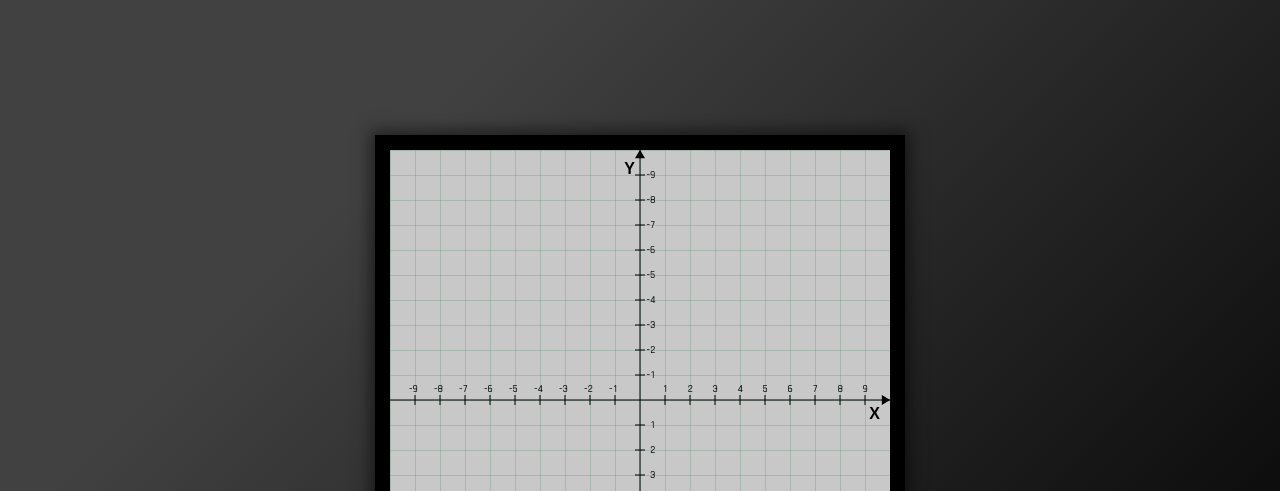
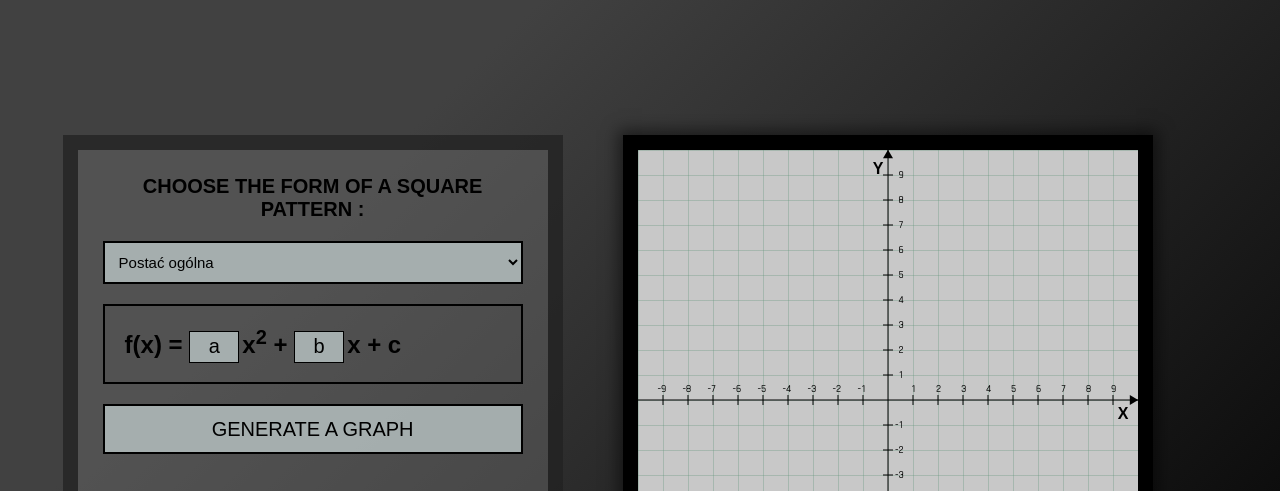
Before and after one commit to eskeemos/JAVASCRIPT, a plain HTML site: page FunkcjaKwadratowa/index.html in a window 1280 px wide. Shown: the top 491 px of the page. Drawn offline with Linux system fonts and the light colour scheme; a web font is replaced by a local one.

Commit message:
FunkcjaKwadratowa : 06/03/2021

```diff
--- a/FunkcjaKwadratowa/StyleSASS/style.scss
+++ b/FunkcjaKwadratowa/StyleSASS/style.scss
@@ -3,10 +3,11 @@
 *{
     box-sizing: border-box;
     border:none;outline: none;
-    padding: 0;margin: 0;
+    padding: 0;margin: 0;border-radius: 0;
 }
 body{
     height: 100vh;
+    padding-right: 5%;
     background-image: linear-gradient(whitesmoke,rgb(0,200,200));
     background-color: #000000;
     background-image: linear-gradient(315deg, #000000 0%, #414141 74%);
@@ -82,3 +83,70 @@ body{
         right: 51%;
     }
 }
+.form-cont{
+    border: 15px solid rgba(0, 0, 0, 0.5);
+    height: 530px;
+    width: 500px;
+    padding: 25px;
+    font-family: 'ABeeZee', sans-serif;
+    margin-right: 5%;
+    background-color: rgba(100, 100, 100, 0.5);
+    h1{
+        font-size: 20px;
+        text-transform: uppercase;
+        text-align: center;
+    }
+    select{
+        background-color: rgba(175, 185, 185, .9);
+        font-family: 'ABeeZee', sans-serif;
+        margin-top: 20px;
+        width: 100%;
+        border: 2px solid black;
+        font-size: 15px;
+        padding: 10px;
+        cursor: pointer;
+    }
+    .pattern-cont{
+
+        h2{
+            margin-top: 20px;
+            padding: 20px;
+            border: 2px solid black;
+            display: none;
+            height: 80px;
+            input[type=text]{
+                background-color: rgba(175, 185, 185, .9);
+                font-family: 'ABeeZee', sans-serif;
+                width: 50px;height: 25px;
+                text-align: center;
+                font-size: 20px;
+                border: 1px solid black;
+                margin-right: 3px;
+                padding: 15px 0;
+            }
+            ::placeholder {
+                color: black;
+            }
+        }
+        h2.ogolna{
+            display: block;
+        }
+    }
+    button{
+        background-color: rgba(175, 185, 185, .9);
+        font-family: 'ABeeZee', sans-serif;
+        margin-top: 20px;
+        font-size: 20px;
+        height: 50px;
+        border: 2px solid black;
+        width: 100%;
+        cursor: pointer;
+        text-transform: uppercase;
+    }
+    .img-cont{
+        margin-top: 50px;
+        display: flex;
+        justify-content: center;
+        align-items: center;
+    }
+}
--- a/FunkcjaKwadratowa/index.html
+++ b/FunkcjaKwadratowa/index.html
@@ -9,6 +9,29 @@
 </head>
 <body>
 
+    <div class="form-cont">
+        <h1>Choose the form of a square pattern : </h1>
+        <select id="selectChoice">
+            <option value="ogolna"" selected>Postać ogólna</option>
+            <option value="kanon">Postać kanoniczna</option>
+            <option value="iloczyn">Postać iloczynowa</option>
+        </select>
+        <div class="pattern-cont">
+            <h2 class="ogolna">
+                f(x) = <input type="text" placeholder="a">x<sup>2</sup> + <input type="text" placeholder="b">x + c
+            </h2>
+            <h2 class="kanon">
+                f(x) = <input type="text" placeholder="a">(x - <input type="text" placeholder="p">)<sup>2</sup> + <input type="text" placeholder="q">
+            </h2>
+            <h2 class="iloczyn">
+                f(x) = <input type="text" placeholder="a">(x - <input type="text" placeholder="x1">)(x - <input type="text" placeholder="x2">)<sup>&nbsp;</sup>
+            </h2>
+        </div>
+        <button id="generate">Generate a graph</button>
+        <div class="img-cont">
+            <img src="./iconmonstr-school-5-120.png" alt="math logo">
+        </div>
+    </div>
     <div class="convas-container">
         <canvas id="canvas" width="500px" height="500px"></canvas>
         <h5 class="col num"></h5>
--- a/FunkcjaKwadratowa/script.js
+++ b/FunkcjaKwadratowa/script.js
@@ -20,21 +20,37 @@
 
     ctx.stroke();
 
-        const rowNum = document.querySelector(".row");
-        const colNum = document.querySelector(".col");
+    const rowNum = document.querySelector(".row");
+    const colNum = document.querySelector(".col");
 
     for(let i = 9;i > 0;i--){
-        colNum.innerHTML += `<span class="minus">${i}</span>`;
+        colNum.innerHTML += `<span>${i}</span>`;
         rowNum.innerHTML += `<span class="minus">${i}</span>`;
     }
     for(let i = 0;i < 10;i++){
         if(i !== 0){
-            colNum.innerHTML += `<span>${i}</span>`;
+            colNum.innerHTML += `<span class="minus">${i}</span>`;
             rowNum.innerHTML += `<span>${i}</span>`;
         }else{
             colNum.innerHTML += `<span class="zero">&nbsp</span>`;
             rowNum.innerHTML += `<span class="zero">&nbsp</span>`;
         }
     }
+})();
 
-})();
+
+let selectChoice = document.querySelector("#selectChoice");
+let choice = selectChoice.value;
+let suitable;
+let h2_n = [...document.querySelectorAll("h2")];
+
+selectChoice.addEventListener("change", () => {
+    h2_n.forEach((item) => item.style.display = "none");
+    choice = selectChoice.value;
+    suitable = h2_n.find((item) => {
+        return item.classList.contains(choice);
+    })
+    suitable.style.display = "block";
+})
+
+let a,b,p,g,x1,x2;
```
Also changed, not shown: FunkcjaKwadratowa/StyleCSS/style.css, FunkcjaKwadratowa/iconmonstr-school-5-120.png (added).
